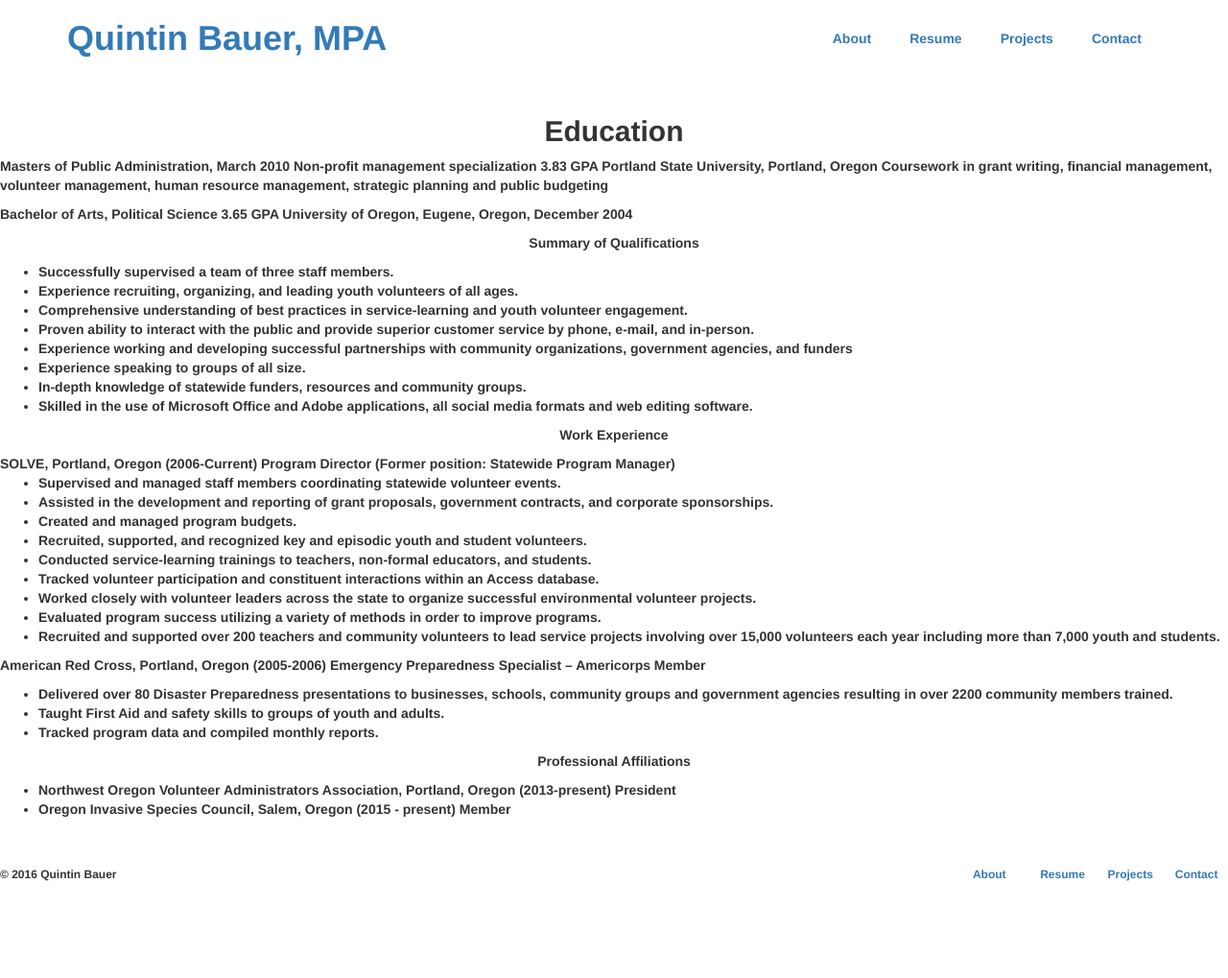
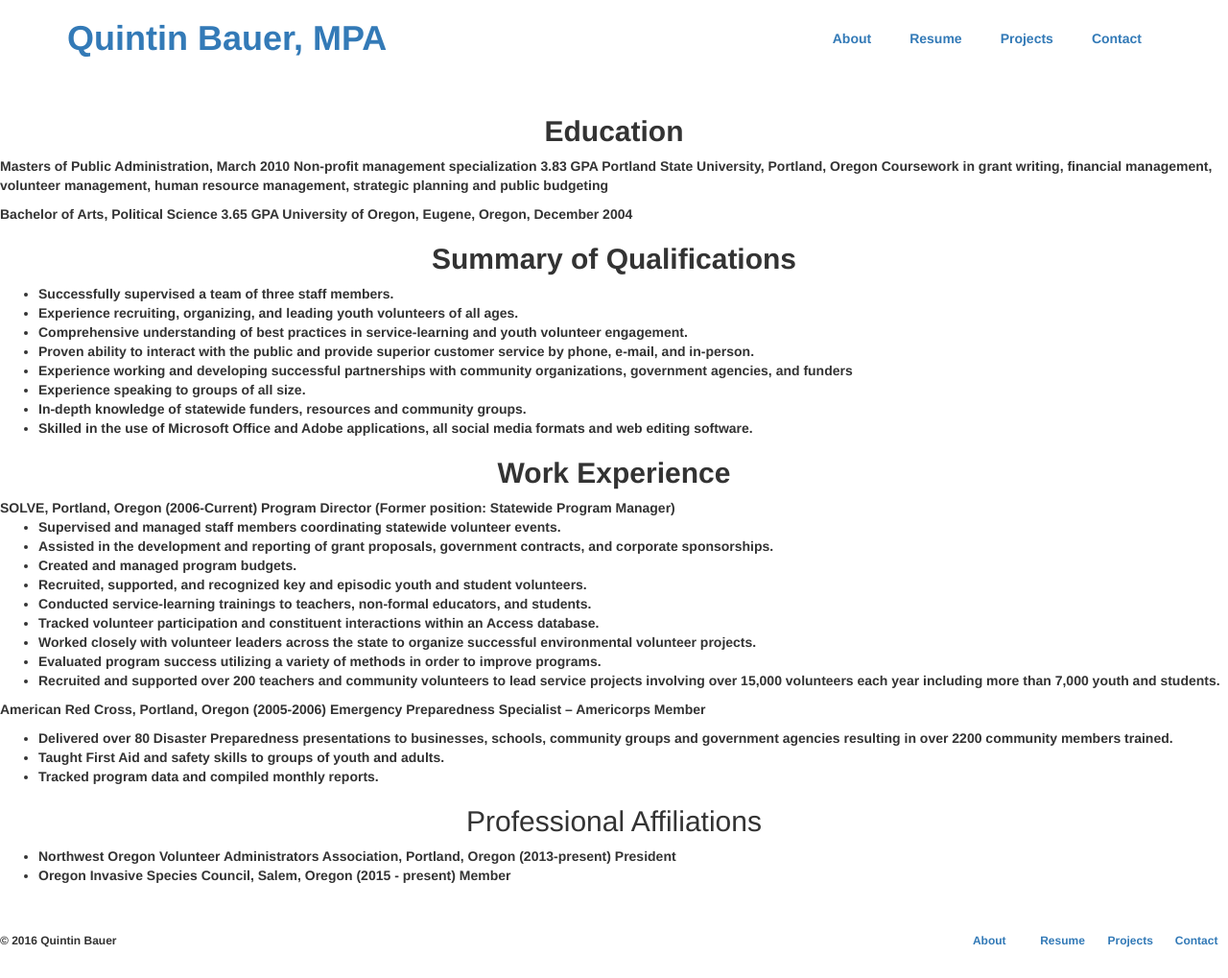
Before and after one commit to qbauer82/qbauer82.github.io, a Jekyll site: the page resume.html, which Jekyll copies as it is, in a window 1280 px wide. Shown: the whole page at 96% size. Built offline with Jekyll 4.4.1, drawn with Linux system fonts in a browser that asks for light colours; before the commit the page ends 950 px from its top, so only the background shows below that.

```diff
--- a/resume.html
+++ b/resume.html
@@ -24,7 +24,7 @@ Coursework in grant writing, financial management, volunteer management, human r
 <p>
 Bachelor of Arts, Political Science 3.65 GPA University of Oregon, Eugene, Oregon, December 2004
 </p>
-<center><b><p>Summary of Qualifications</p></b></center>
+<h2><center><b><p>Summary of Qualifications</p></b></center>  </h2>
 <ul>
 <li>Successfully supervised a team of three staff members.</li>
 <li>Experience recruiting, organizing, and leading youth volunteers of all ages.</li>
@@ -35,7 +35,7 @@ Bachelor of Arts, Political Science 3.65 GPA University of Oregon, Eugene, Orego
 <li>In-depth knowledge of statewide funders, resources and community groups.</li>
 <li>Skilled in the use of Microsoft Office and Adobe applications, all social media formats and web editing software.</li>
 </ul>
-<center><b><p>Work Experience</p></b> </center>
+<h2><center><b><p>Work Experience</p></b> </center></h2>
 SOLVE, Portland, Oregon (2006-Current) Program Director (Former position: Statewide Program Manager)
 <ul>
 <li>Supervised and managed staff members coordinating statewide volunteer events.</li>
@@ -48,14 +48,13 @@ SOLVE, Portland, Oregon (2006-Current) Program Director (Former position: Statew
 <li>Evaluated program success utilizing a variety of methods in order to improve programs. </li>
 <li>Recruited and supported over 200 teachers and community volunteers to lead service projects involving over 15,000 volunteers each year including more than 7,000 youth and students.  </li>
 </ul>
-
 <p>American Red Cross, Portland, Oregon (2005-2006) Emergency Preparedness Specialist – Americorps Member</p>
 <ul>
 <li>Delivered over 80 Disaster Preparedness presentations to businesses, schools, community groups and government agencies resulting in over 2200 community members trained.  </li>
 <li>Taught First Aid and safety skills to groups of youth and adults.  </li>
 <li>Tracked program data and compiled monthly reports.</li>
 </ul>
-<p><center>Professional Affiliations</center></p>
+<h2><p><center>Professional Affiliations</center></p></h2>
 <ul>
 <li>Northwest Oregon Volunteer Administrators Association, Portland, Oregon (2013-present) President</li>
 <li>Oregon Invasive Species Council, Salem, Oregon (2015 - present) Member</li>
```
